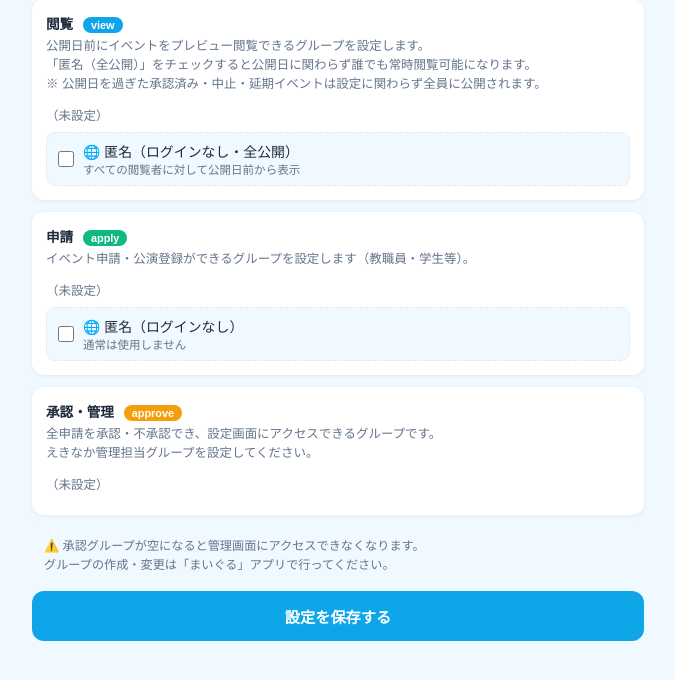
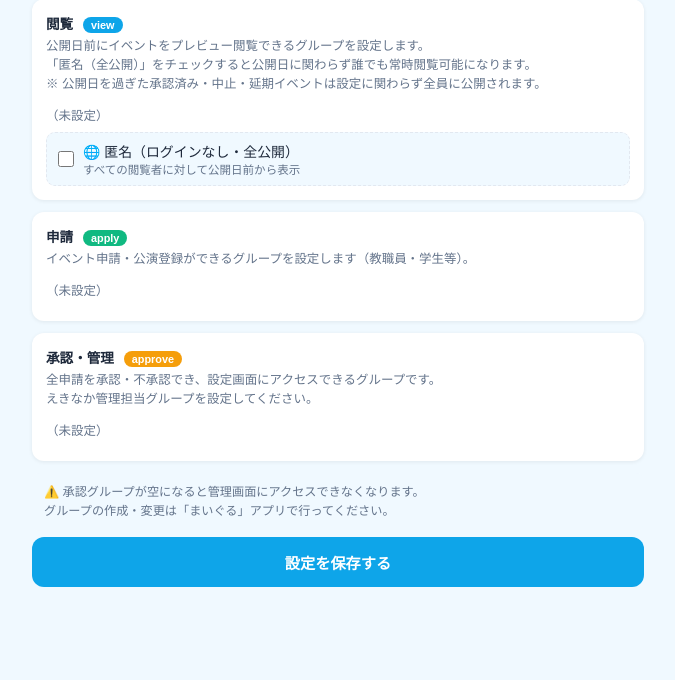
Before and after one commit to u-fukuchiyama/fujin-p, a Python web app: template fujinp/ekinaka/templates/ekinaka_settings.html in a window 1280 px wide. Shown: the part 61-741 px from the top of the page, without its empty margins (302-977 px from the left). Run offline with Jinja, Linux system fonts and the light colour scheme; the template is opened without the code that fills it, so the values that code supplies are empty.

Commit message:
ekinaka: remove ineffective anonymous option from apply settings

```diff
--- a/fujinp/ekinaka/routes.py
+++ b/fujinp/ekinaka/routes.py
@@ -1426,7 +1426,9 @@ def settings():
 
             cur.execute("DELETE FROM ekinaka_access_settings")
             for atype in ('view', 'apply', 'approve'):
-                if request.form.get(f'{atype}_public'):
+                # 「公開」は閲覧（view）にだけ効く（R-11）ので，view でだけ受け付ける．
+                # 以前に保存された apply の「公開」は，この保存で消える（2026-11-01）
+                if atype == 'view' and request.form.get(f'{atype}_public'):
                     cur.execute("""
                         INSERT IGNORE INTO ekinaka_access_settings (access_type, group_name)
                         VALUES (%s, %s)
--- a/fujinp/ekinaka/templates/ekinaka_settings.html
+++ b/fujinp/ekinaka/templates/ekinaka_settings.html
@@ -110,13 +110,7 @@ header{background:var(--c-primary);color:#fff;padding:10px 16px;position:sticky;
     </div>
     {{ current_badges('apply') }}
     <div class="check-group">
-        <label class="check-item anon-item">
-          <input type="checkbox" name="apply_public" value="1" {% if public_sentinel in by_type['apply'] %}checked{% endif %}>
-          <div>
-            <div class="check-item-label">🌐 匿名（ログインなし）</div>
-            <div class="check-item-sub">通常は使用しません</div>
-          </div>
-        </label>
+      {# 申請の「匿名（ログインなし）」は効かなくなったので取り除いた（R-11 の後始末，2026-11-01） #}
       {% for g in all_groups %}
       <label class="check-item">
         <input type="checkbox" name="apply_groups" value="{{ g.name }}" {% if g.name in by_type['apply'] %}checked{% endif %}>
```
